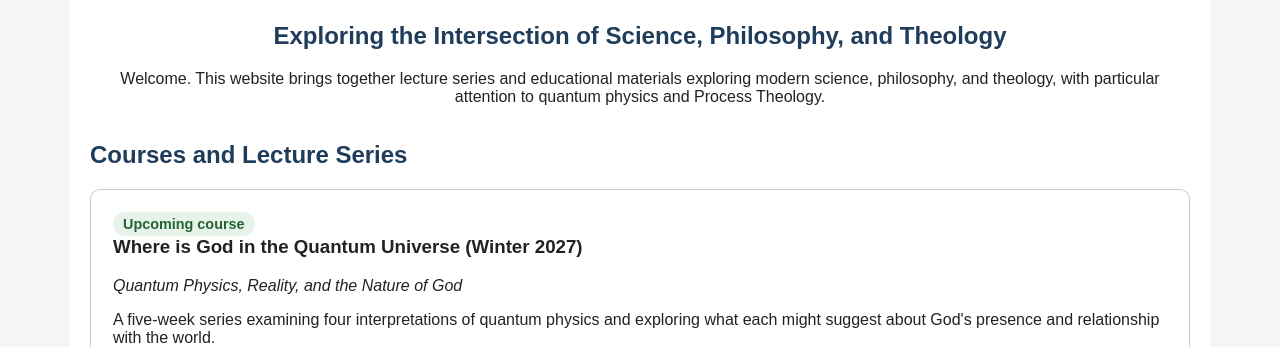
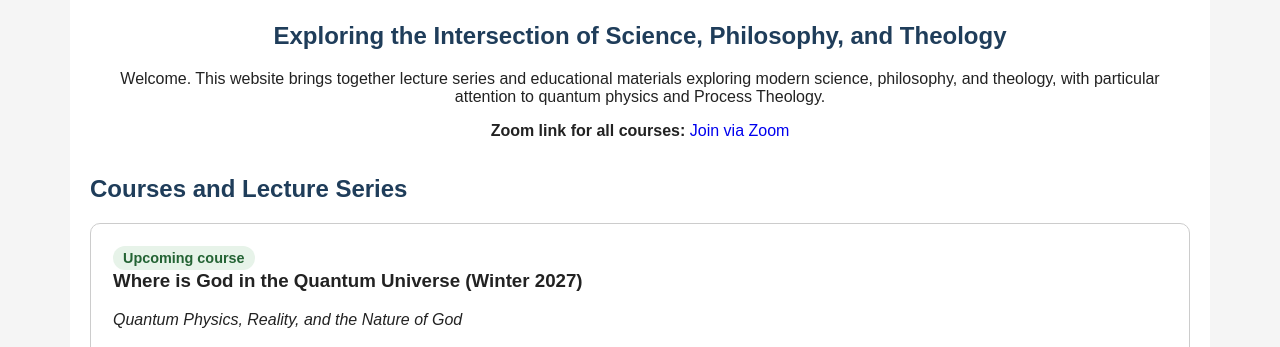
Before and after one commit to soderstrand/processquantum, a plain HTML site: page index.html in a window 1280 px wide. Shown: the part 753-1100 px from the top of the page. Drawn offline with Linux system fonts and the light colour scheme.

Commit message:
Add Zoom link

```diff
--- a/index.html
+++ b/index.html
@@ -29,6 +29,9 @@
   <div class="intro">
     <h2>Exploring the Intersection of Science, Philosophy, and Theology</h2>
     <p>Welcome. This website brings together lecture series and educational materials exploring modern science, philosophy, and theology, with particular attention to quantum physics and Process Theology.</p>
+    <p><strong>Zoom link for all courses:</strong>
+      <a href="https://us04web.zoom.us/j/76892571292?pwd=yDUX0V48VyB8bQsj2ZqMrzaK9JXTae.1" target="_blank" rel="noopener">Join via Zoom</a>
+    </p>
   </div>
 
   <h2>Courses and Lecture Series</h2>
```
